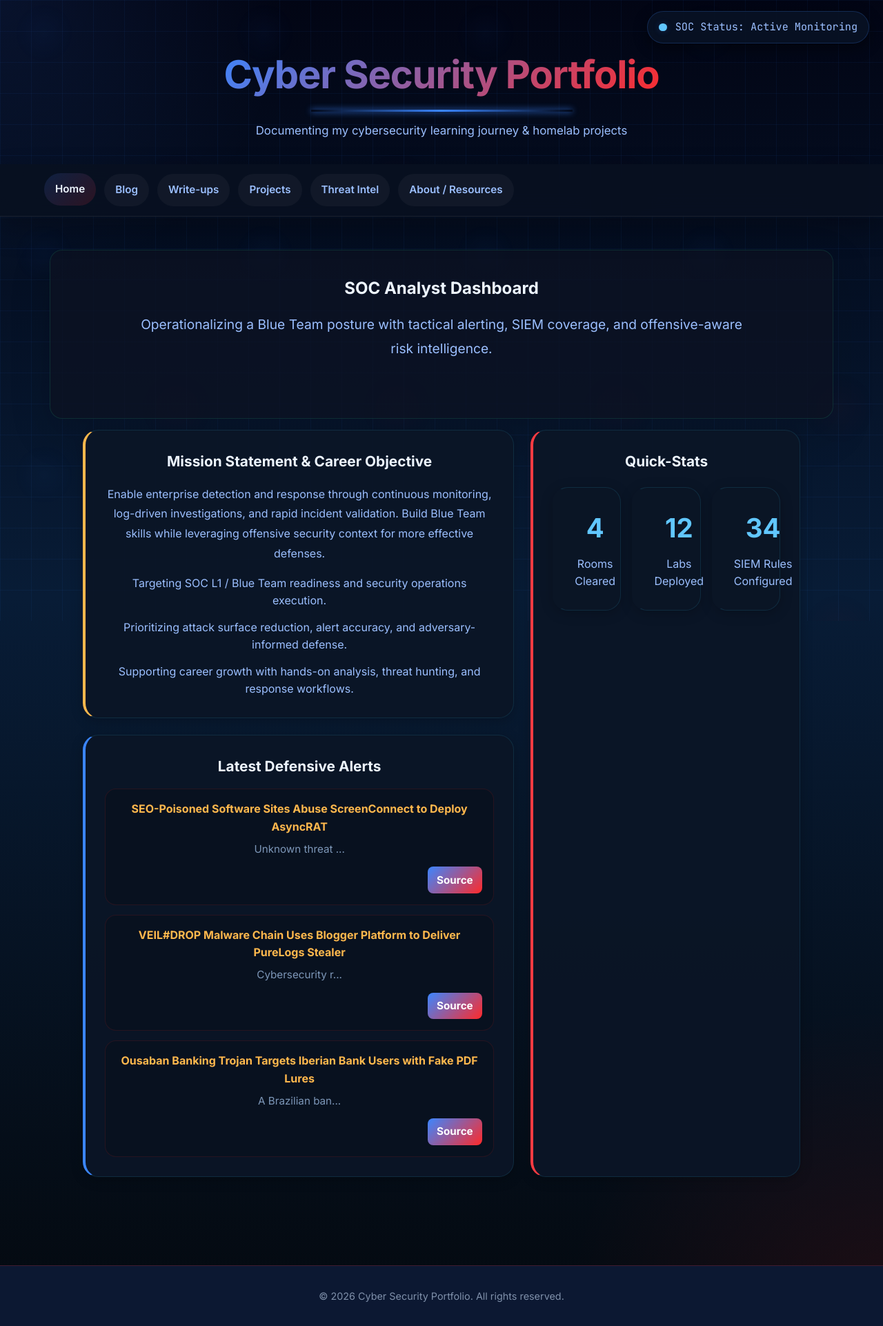
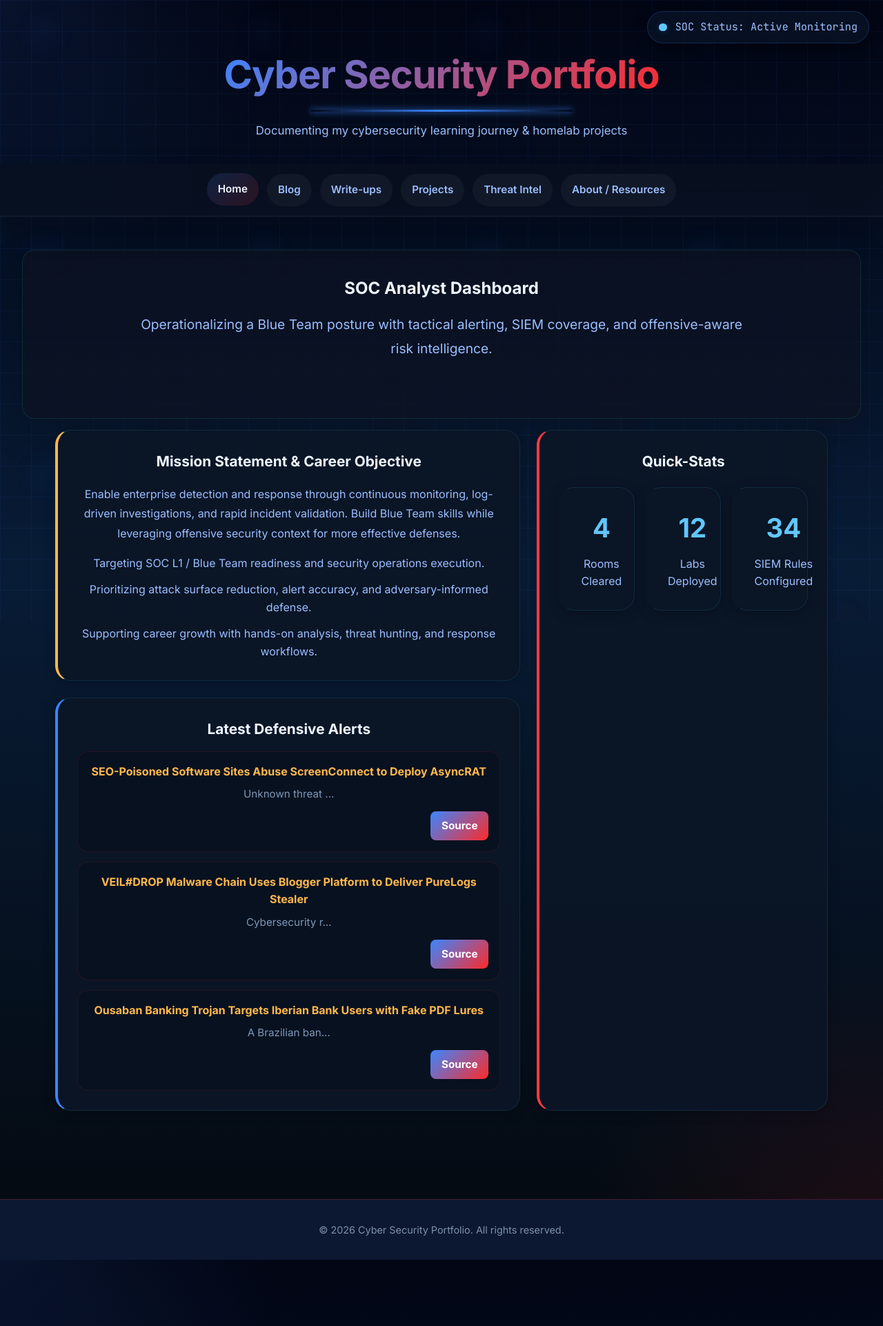
Before and after one commit to bytepo1arbear/cybersecurityblog, a Jekyll site: the page built from index.md, in a window 1280 px wide. Shown: the whole page at 69% size. Built offline with Jekyll 4.4.1, drawn with Linux system fonts in a browser that asks for light colours; a style sheet for code colours, icons or effects is not loaded.

Commit message:
Adjusting layout and formatting

```diff
--- a/assets/css/style.css
+++ b/assets/css/style.css
@@ -345,8 +345,11 @@
 }
 
 .platform-grid {
-  grid-template-columns: repeat(auto-fit, minmax(280px, 1fr));
+  display: grid;
+  grid-template-columns: repeat(2, minmax(220px, 1fr));
+  gap: 1.25rem;
   margin-top: 2rem;
+  align-items: start;
 }
 
 .platform-card {
@@ -629,10 +632,10 @@
 }
 
 .nav-container {
-  max-width: 1200px;
+  max-width: 1400px;
   margin: 0 auto;
   display: flex;
-  justify-content: space-between;
+  justify-content: center;
   align-items: center;
   gap: 1rem;
   padding: 0 1.5rem;
@@ -719,7 +722,7 @@
    CONTENT CONTAINER
    =========================== */
 .content {
-  max-width: 1200px;
+  max-width: 1400px;
   margin: 3rem auto;
   padding: 0 2rem 4rem 2rem;
 }
@@ -1454,8 +1457,10 @@
 
 /* smaller button variant for table links */
 .btn-small {
-  display: inline-block;
-  padding: 0.45rem 0.85rem;
+  display: inline-flex;
+  align-items: center;
+  gap: 0.5rem;
+  padding: 0.55rem 1rem;
   background: linear-gradient(135deg, var(--accent-primary), var(--accent-secondary));
   color: #ffffff;
   text-decoration: none;
@@ -1463,6 +1468,24 @@
   font-weight: 700;
   font-size: 0.95rem;
   border: none;
+  transition: all 0.25s ease;
+}
+
+/* Make read-more style consistent across site */
+.btn-read-more {
+  display: inline-flex;
+  align-items: center;
+  gap: 0.5rem;
+  padding: 0.6rem 1.1rem;
+  background: linear-gradient(135deg, var(--accent-primary), var(--accent-secondary));
+  color: #ffffff;
+  text-decoration: none;
+  font-weight: 700;
+  border-radius: 8px;
+}
+.btn-read-more:hover, .btn-small:hover {
+  transform: translateY(-2px);
+  box-shadow: 0 6px 18px rgba(0,0,0,0.36);
 }
 
 /* Writeups two-column lists */
```
Also changed, not shown: threats.md (+16 -18 lines).
